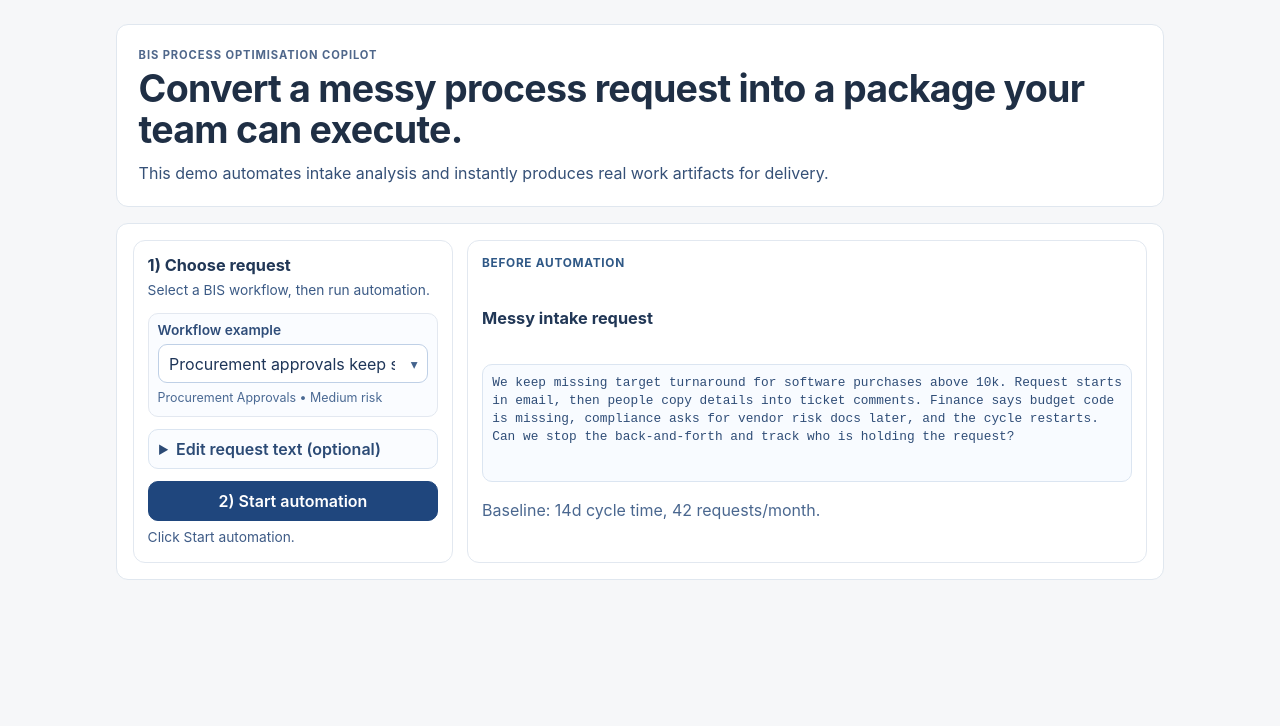
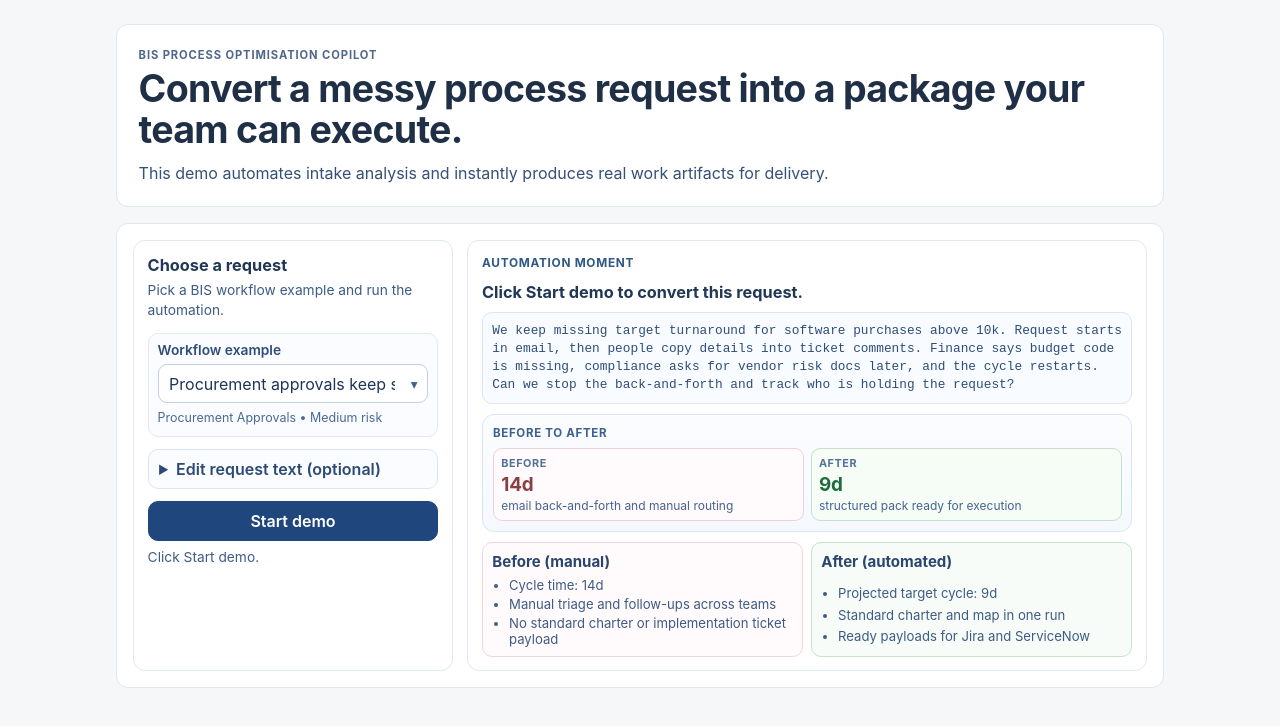
Before and after one commit to KumarNavish/KumarNavish.github.io, a React (Vite) app in the folder site/demos/bis-continual-process-automation-demo/: page / in a window 1280 px wide. Shown: the top 726 px of the page. Built offline with nearby package versions, Linux system fonts and the light colour scheme.

Commit message:
refine bis demo: stronger automation outcome focus

```diff
--- a/site/demos/bis-continual-process-automation-demo/src/App.tsx
+++ b/site/demos/bis-continual-process-automation-demo/src/App.tsx
@@ -21,6 +21,8 @@ interface ImpactSnapshot {
   payloadCount: number
   outputCount: number
 }
+
+type ArtifactTab = 'charter' | 'map' | 'payload'
 
 function metricToText(value: string | number | null | undefined): string {
   if (value === null || value === undefined) {
@@ -128,6 +130,7 @@ function App() {
 
   const [result, setResult] = useState<PipelineResult | null>(null)
   const [impactRationale, setImpactRationale] = useState<ImpactRationale | null>(null)
+  const [activeArtifact, setActiveArtifact] = useState<ArtifactTab>('charter')
 
   const [isRunning, setIsRunning] = useState(false)
   const [copyStatus, setCopyStatus] = useState<string | null>(null)
@@ -162,7 +165,6 @@ function App() {
 
   const hasResult = Boolean(result)
   const previewBaselineDays = selectedSample?.ground_truth.baseline_cycle_time_days ?? null
-  const previewVolume = selectedSample?.ground_truth.volume_per_month ?? null
   const inferredTargetDays =
     previewBaselineDays !== null ? Math.max(1, Math.round(previewBaselineDays * 0.65)) : null
   const beforeCycleTime = impactSnapshot?.baselineDays ?? previewBaselineDays
@@ -170,18 +172,22 @@ function App() {
 
   const totalArtifacts = impactSnapshot
     ? impactSnapshot.outputCount + impactSnapshot.payloadCount
-    : null
+    : 0
   const requestPreview = excerpt(requestText || selectedSample?.text || '', 360)
 
   const outcomeHeadline = impactSnapshot
-    ? impactSnapshot.cycleGainDays !== null
-      ? `${impactSnapshot.cycleReductionPct ?? 0}% faster target cycle`
-      : `${impactSnapshot.monthlyHoursSaved} hours saved per month`
-    : 'From manual request to execution-ready package'
+    ? 'Automation complete: execution pack generated'
+    : 'From manual intake to execution-ready package'
 
   const outcomeSubline = impactSnapshot
-    ? `${impactSnapshot.monthlyHoursSaved} hrs/month impact with ${totalArtifacts ?? 0} ready handoff artifacts.`
-    : 'One run creates a charter, a process map, and payloads your team can use immediately.'
+    ? `${formatDays(beforeCycleTime)} -> ${formatDays(afterCycleTime)} target cycle and ${impactSnapshot.monthlyHoursSaved} hours saved per month.`
+    : 'One click generates a charter, process map, and handoff payloads.'
+  const charterTargetCycle = result
+    ? metricToText(result.charter.target_metrics.cycle_time_days_target)
+    : 'n/a'
+  const trackerStatus = result
+    ? metricToText((result.exports.process_tracker_row as Record<string, unknown>).status)
+    : 'n/a'
   const jiraFields =
     result && typeof result.exports.jira_issue_create.fields === 'object'
       ? (result.exports.jira_issue_create.fields as Record<string, unknown>)
@@ -203,6 +209,22 @@ function App() {
         tracker_owner: trackerPayload?.owner ?? 'n/a',
       }
     : null
+  const beforePainPoints = [
+    `Cycle time: ${formatDays(previewBaselineDays)}`,
+    'Manual triage and follow-ups across teams',
+    'No standard charter or implementation ticket payload',
+  ]
+  const afterOutcomePoints = result
+    ? [
+        `Target cycle: ${formatDays(afterCycleTime)}`,
+        `${result.triage.est_savings_hours_per_month} hours/month saved`,
+        `${totalArtifacts} ready artifacts generated`,
+      ]
+    : [
+        `Projected target cycle: ${formatDays(inferredTargetDays)}`,
+        'Standard charter and map in one run',
+        'Ready payloads for Jira and ServiceNow',
+      ]
 
   const hintText = useMemo(() => {
     if (error) {
@@ -212,7 +234,7 @@ function App() {
       return 'Running automation…'
     }
     if (!result) {
-      return 'Click Start automation.'
+      return 'Click Start demo.'
     }
     return 'Automation complete.'
   }, [error, isRunning, result])
@@ -224,6 +246,7 @@ function App() {
       setRequestText(nextSample.text)
       setResult(null)
       setImpactRationale(null)
+      setActiveArtifact('charter')
       setCopyStatus(null)
     }
   }
@@ -249,6 +272,7 @@ function App() {
     const nextResult = runIntakePipeline(sampleForRun, catalog)
     setResult(nextResult)
     setImpactRationale(buildImpactRationale(nextResult))
+    setActiveArtifact('charter')
     setIsRunning(false)
   }
 
@@ -294,8 +318,8 @@ function App() {
 
       <section className="panel workspace-panel">
         <section className="control-pane">
-          <h2>1) Choose request</h2>
-          <p className="control-caption">Select a BIS workflow, then run automation.</p>
+          <h2>Choose a request</h2>
+          <p className="control-caption">Pick a BIS workflow example and run the automation.</p>
 
           <section className="example-picker">
             <label htmlFor="example-select">Workflow example</label>
@@ -329,7 +353,7 @@ function App() {
           </details>
 
           <button className="primary-btn" onClick={() => void runPipeline()} disabled={!selectedSample || isRunning}>
-            {isRunning ? 'Running…' : '2) Start automation'}
+            {isRunning ? 'Running…' : 'Start demo'}
           </button>
 
           <p className="hint-text">{hintText}</p>
@@ -340,43 +364,94 @@ function App() {
         <section className="result-pane" aria-live="polite">
           {!result ? (
             <section className="outcome-shell preview-shell">
-              <p className="moment-tag">Before automation</p>
-              <h2>Messy intake request</h2>
+              <p className="moment-tag">Automation moment</p>
+              <h2>Click Start demo to convert this request.</h2>
               <pre className="input-preview">{requestPreview}</pre>
-              <p className="placeholder-lede">
-                Baseline: {formatDays(previewBaselineDays)} cycle time, {metricToText(previewVolume)} requests/month.
-              </p>
+
+              <article className="reveal-card">
+                <p className="reveal-label">Before to After</p>
+                <div className="reveal-track">
+                  <section className="reveal-state before">
+                    <span className="reveal-tag">Before</span>
+                    <strong>{formatDays(previewBaselineDays)}</strong>
+                    <small>email back-and-forth and manual routing</small>
+                  </section>
+                  <section className="reveal-state after">
+                    <span className="reveal-tag">After</span>
+                    <strong>{formatDays(inferredTargetDays)}</strong>
+                    <small>structured pack ready for execution</small>
+                  </section>
+                </div>
+              </article>
+
+              <section className="proof-grid">
+                <article className="proof-card before-card">
+                  <h3>Before (manual)</h3>
+                  <ul>
+                    {beforePainPoints.map((point) => (
+                      <li key={`before-${point}`}>{point}</li>
+                    ))}
+                  </ul>
+                </article>
+                <article className="proof-card after-card">
+                  <h3>After (automated)</h3>
+                  <ul>
+                    {afterOutcomePoints.map((point) => (
+                      <li key={`after-preview-${point}`}>{point}</li>
+                    ))}
+                  </ul>
+                </article>
+              </section>
             </section>
           ) : (
             <section className="outcome-shell live-shell">
-              <p className="moment-tag">Automation complete</p>
+              <p className="moment-tag">Automation delivered</p>
               <h2>{outcomeHeadline}</h2>
               <p className="outcome-lede">{outcomeSubline}</p>
 
               <article className={`reveal-card ${hasResult ? 'revealed' : ''}`}>
-                <p className="reveal-label">Before vs After</p>
+                <p className="reveal-label">Before to After</p>
                 <div className="reveal-track">
                   <section className="reveal-state before">
                     <span className="reveal-tag">Before</span>
                     <strong>{formatDays(beforeCycleTime)}</strong>
-                    <small>manual follow-up and approvals</small>
+                    <small>manual triage and follow-up</small>
                   </section>
                   <section className="reveal-state after">
                     <span className="reveal-tag">After</span>
                     <strong>{formatDays(afterCycleTime)}</strong>
-                    <small>standard flow with automation handoff</small>
+                    <small>standardized pack and controlled handoff</small>
                   </section>
                 </div>
               </article>
 
+              <section className="proof-grid">
+                <article className="proof-card before-card">
+                  <h3>Before (manual)</h3>
+                  <ul>
+                    {beforePainPoints.map((point) => (
+                      <li key={`before-live-${point}`}>{point}</li>
+                    ))}
+                  </ul>
+                </article>
+                <article className="proof-card after-card">
+                  <h3>After (automated)</h3>
+                  <ul>
+                    {afterOutcomePoints.map((point) => (
+                      <li key={`after-live-${point}`}>{point}</li>
+                    ))}
+                  </ul>
+                </article>
+              </section>
+
               <div className="metric-row">
                 <article>
-                  <span>Hours saved / month</span>
+                  <span>Saved per month</span>
                   <strong>{impactSnapshot.monthlyHoursSaved}</strong>
                 </article>
                 <article>
                   <span>Ready artifacts</span>
-                  <strong>{totalArtifacts ?? 0}</strong>
+                  <strong>{totalArtifacts}</strong>
                 </article>
                 <article>
                   <span>Workflow type</span>
@@ -384,13 +459,93 @@ function App() {
                 </article>
               </div>
 
-              <section className="handoff-strip">
-                <h3>3) Use this package now</h3>
+              <section className="output-workbench">
+                <header className="output-header">
+                  <h3>Your outputs</h3>
+                  <p>Switch between the generated charter, process map, and payload pack.</p>
+                </header>
+
+                <div className="artifact-tabs" role="tablist" aria-label="Output tabs">
+                  <button
+                    className={`tab-btn ${activeArtifact === 'charter' ? 'active' : ''}`}
+                    onClick={() => setActiveArtifact('charter')}
+                    role="tab"
+                    aria-selected={activeArtifact === 'charter'}
+                  >
+                    Charter
+                  </button>
+                  <button
+                    className={`tab-btn ${activeArtifact === 'map' ? 'active' : ''}`}
+                    onClick={() => setActiveArtifact('map')}
+                    role="tab"
+                    aria-selected={activeArtifact === 'map'}
+                  >
+                    Process map
+                  </button>
+                  <button
+                    className={`tab-btn ${activeArtifact === 'payload' ? 'active' : ''}`}
+                    onClick={() => setActiveArtifact('payload')}
+                    role="tab"
+                    aria-selected={activeArtifact === 'payload'}
+                  >
+                    Export payloads
+                  </button>
+                </div>
+
+                {activeArtifact === 'charter' ? (
+                  <section className="artifact-card artifact-view">
+                    <h3>Charter summary</h3>
+                    <p>
+                      <strong>Problem:</strong> {result.charter.problem_statement}
+                    </p>
+                    <p>
+                      <strong>Target cycle:</strong> {charterTargetCycle}
+                    </p>
+                    <p>
+                      <strong>Next action:</strong> {result.triage.next_action}
+                    </p>
+                    <p>
+                      <strong>Priority and risk:</strong> {result.triage.priority} /{' '}
+                      {prettyCategory(result.triage.risk_level)}
+                    </p>
+                    <div className="outputs-actions">
+                      <button className="primary-btn" onClick={() => copyJson('Charter JSON', result.charter)}>
+                        Copy charter JSON
+                      </button>
+                    </div>
+                  </section>
+                ) : null}
+
+                {activeArtifact === 'map' ? (
+                  <section className="artifact-card artifact-view">
+                    <h3>To-be process map</h3>
+                    <MermaidDiagram title="To-be process" chart={result.toBeMermaid} />
+                    <div className="outputs-actions">
+                      <button
+                        className="primary-btn"
+                        onClick={() => copyJson('Process map', { to_be_mermaid: result.toBeMermaid })}
+                      >
+                        Copy process map
+                      </button>
+                    </div>
+                  </section>
+                ) : null}
+
+                {activeArtifact === 'payload' ? (
+                  <section className="artifact-card artifact-view">
+                    <h3>Handoff payloads</h3>
+                    <pre>{JSON.stringify(payloadPreview, null, 2)}</pre>
+                    <p>
+                      <strong>Tracker status:</strong> {trackerStatus}
+                    </p>
                     <div className="outputs-actions">
                       <button className="primary-btn" onClick={() => void copyFullPack()}>
                         Copy full package
                       </button>
-                  <button className="secondary-btn" onClick={() => copyJson('Jira payload', result.exports.jira_issue_create)}>
+                      <button
+                        className="secondary-btn"
+                        onClick={() => copyJson('Jira payload', result.exports.jira_issue_create)}
+                      >
                         Copy Jira JSON
                       </button>
                       <button
@@ -401,27 +556,7 @@ function App() {
                       </button>
                     </div>
                   </section>
-
-              <section className="artifact-panel">
-                <section className="artifact-card">
-                  <h3>Charter summary</h3>
-                  <p>
-                    <strong>Problem:</strong> {result.charter.problem_statement}
-                  </p>
-                  <p>
-                    <strong>Next action:</strong> {result.triage.next_action}
-                  </p>
-                </section>
-
-                <section className="artifact-card">
-                  <h3>To-be process map</h3>
-                  <MermaidDiagram title="To-be process" chart={result.toBeMermaid} />
-                </section>
-
-                <section className="artifact-card payload-card">
-                  <h3>Handoff payload preview</h3>
-                  <pre>{JSON.stringify(payloadPreview, null, 2)}</pre>
-                </section>
+                ) : null}
               </section>
 
               <details className="advanced-block">
--- a/site/demos/bis-continual-process-automation-demo/src/styles.css
+++ b/site/demos/bis-continual-process-automation-demo/src/styles.css
@@ -269,6 +269,11 @@ button:disabled {
   line-height: 1.4;
 }
 
+.preview-shell .reveal-state.after {
+  opacity: 1;
+  transform: none;
+}
+
 .reveal-card {
   border: 1px solid #dbe5f1;
   border-radius: 12px;
@@ -345,64 +350,121 @@ button:disabled {
   animation: reveal-up 360ms ease-out forwards;
 }
 
+.proof-grid {
+  display: grid;
+  grid-template-columns: repeat(2, minmax(0, 1fr));
+  gap: 0.48rem;
+}
+
+.proof-card {
+  border: 1px solid #dde5ef;
+  border-radius: 10px;
+  background: #fff;
+  padding: 0.55rem 0.58rem;
+  display: grid;
+  gap: 0.35rem;
+}
+
+.proof-card ul {
+  margin: 0;
+  padding-left: 1.05rem;
+  display: grid;
+  gap: 0.2rem;
+  color: #3e5b84;
+  font-size: 0.82rem;
+}
+
+.before-card {
+  background: #fffafb;
+  border-color: #eed7d9;
+}
+
+.after-card {
+  background: #f7fcf8;
+  border-color: #c9dfcf;
+}
+
 .metric-row {
   display: grid;
   grid-template-columns: repeat(3, minmax(0, 1fr));
-  gap: 0.44rem;
+  gap: 0.48rem;
 }
 
 .metric-row article {
-  border: 1px solid #e0e8f1;
+  border: 1px solid #dde6f1;
   border-radius: 10px;
   background: #fff;
-  padding: 0.45rem 0.5rem;
+  padding: 0.55rem 0.6rem;
   display: grid;
-  gap: 0.14rem;
+  gap: 0.2rem;
 }
 
 .metric-row span {
-  font-size: 0.76rem;
+  font-size: 0.74rem;
   color: #4a678f;
+  text-transform: uppercase;
+  letter-spacing: 0.05em;
 }
 
 .metric-row strong {
   color: #1f4067;
-  font-size: 0.9rem;
-}
-
-.placeholder-lede {
-  color: #4a678f;
-}
-
-.handoff-strip {
-  border: 1px solid #d8e4f0;
-  border-radius: 11px;
-  background: #f8fbff;
-  padding: 0.56rem 0.62rem;
-  display: grid;
-  gap: 0.45rem;
+  font-size: 1rem;
 }
 
 .outputs-actions {
   display: flex;
   flex-wrap: wrap;
-  gap: 0.38rem;
+  gap: 0.44rem;
 }
 
-.artifact-panel {
-  margin-top: 0.52rem;
+.output-workbench {
+  border: 1px solid #dce6f2;
+  border-radius: 12px;
+  background: #f9fbff;
+  padding: 0.68rem;
   display: grid;
-  grid-template-columns: repeat(2, minmax(0, 1fr));
-  gap: 0.56rem;
+  gap: 0.54rem;
+}
+
+.output-header p {
+  margin-top: 0.2rem;
+  color: #3f5e88;
+  font-size: 0.84rem;
+}
+
+.artifact-tabs {
+  display: grid;
+  grid-template-columns: repeat(3, minmax(0, 1fr));
+  gap: 0.36rem;
+}
+
+.tab-btn {
+  border: 1px solid #c6d5e8;
+  border-radius: 9px;
+  background: #fff;
+  color: #2d4c76;
+  font-size: 0.83rem;
+  font-weight: 600;
+  padding: 0.5rem;
+}
+
+.tab-btn.active {
+  background: #1f467d;
+  border-color: #1f467d;
+  color: #fff;
+}
+
+.artifact-view {
+  margin: 0;
 }
 
 .artifact-card {
-  border: 1px solid #e0e7ef;
+  border: 1px solid #dce6f2;
   border-radius: 11px;
   background: #fff;
-  padding: 0.62rem;
+  padding: 0.66rem;
   display: grid;
-  gap: 0.4rem;
+  gap: 0.44rem;
 }
 
 .artifact-card pre {
@@ -416,10 +478,6 @@ button:disabled {
   border: 1px solid #d6dfec;
   border-radius: 8px;
   padding: 0.5rem;
-}
-
-.payload-card {
-  grid-column: 1 / -1;
 }
 
 .map-card {
@@ -486,7 +544,8 @@ button:disabled {
     grid-template-columns: 1fr;
   }
 
-  .artifact-panel {
+  .proof-grid,
+  .artifact-tabs {
     grid-template-columns: 1fr;
   }
 }
```
Lines whose indentation alone changed are shown as unchanged.
